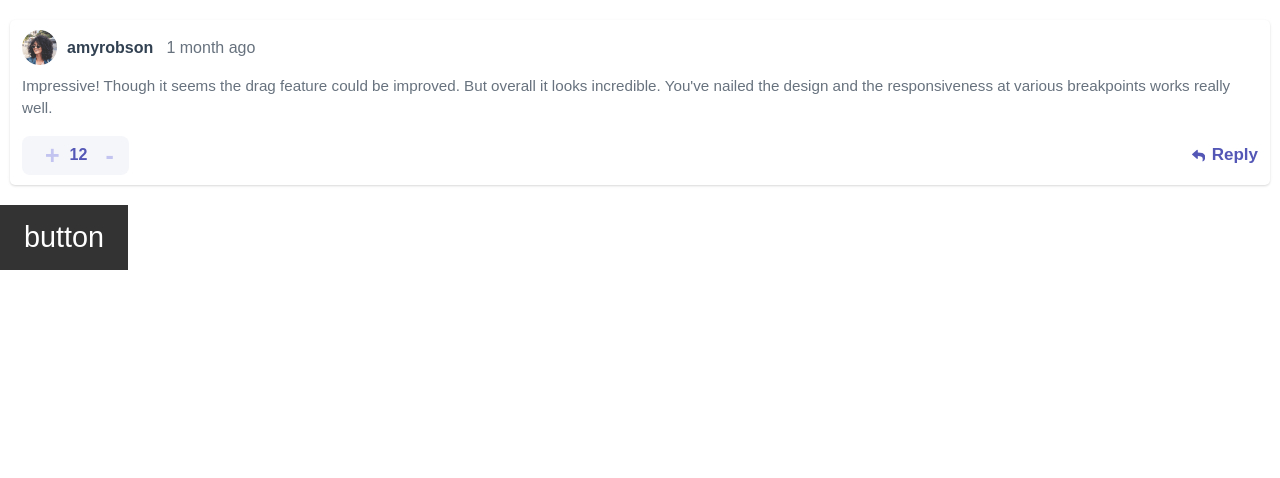
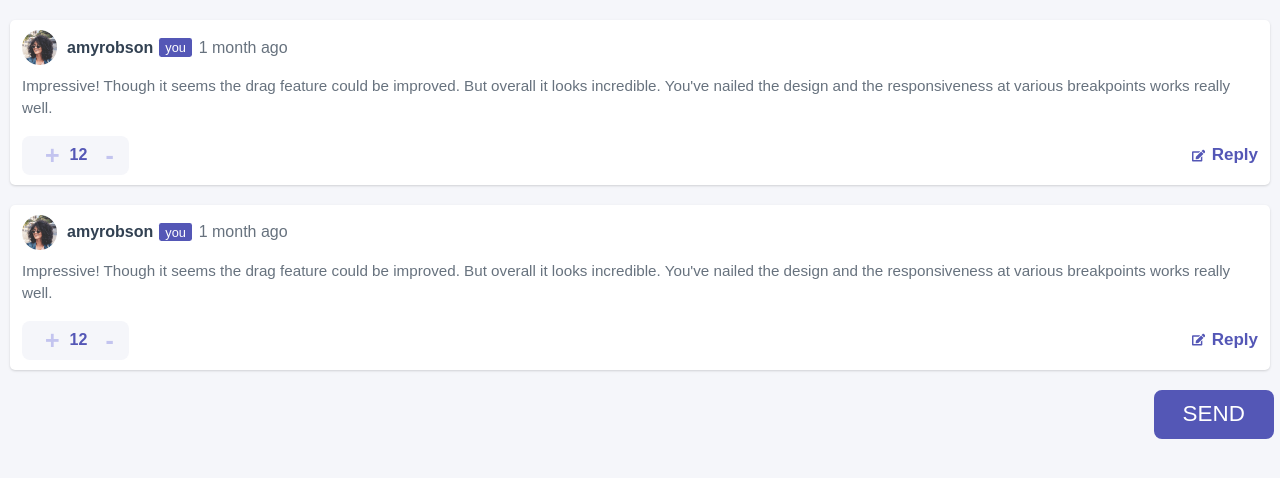
Before and after one commit to Webmekanic/Interactive-Comments, a React (Create React App) app: page / in a window 1280 px wide. Shown: the top 478 px of the page. Built offline with nearby package versions, Linux system fonts and the light colour scheme; a web font is replaced by a local one.

Commit message:
refac:: clean up comment card component

```diff
--- a/src/App.js
+++ b/src/App.js
@@ -7,6 +7,7 @@ function App() {
   return (
     <div className="App">
       <CommentCard />
+      <CommentCard />
       <Button primary>Send</Button>
     </div>
   )
--- a/src/components/commentCard.jsx
+++ b/src/components/commentCard.jsx
@@ -3,7 +3,7 @@ import Card from "./shared/card/card"
 import user from "../images/avatars/image-amyrobson.png"
 import CommentVote from "./commentVote"
 import { CommentWrapper } from "./styled/comment"
-import { FaReply } from "react-icons/fa"
+import { FaReply, FaEdit } from "react-icons/fa"
 
 const commentCard = () => {
   return (
@@ -14,6 +14,7 @@ const commentCard = () => {
             <img src={user} alt="User" />
           </div>
           <h3 className="userName">amyrobson</h3>
+          <p className="youTag">you</p>
           <p className="createdDate">1 month ago</p>
         </div>
         <p className="comment">
@@ -24,7 +25,7 @@ const commentCard = () => {
         <div className="commentBtn">
           <CommentVote />
           <button className="replyBtn">
-            <FaReply size={"13.3"} />
+            <FaEdit size={"13.3"} />
             Reply
           </button>
         </div>
--- a/src/components/shared/button.jsx
+++ b/src/components/shared/button.jsx
@@ -2,7 +2,7 @@ import React from "react"
 import { StyledButton } from "../styled/styledButton"
 
 const Button = ({ type, text, children }) => {
-  return <StyledButton text={text}>button</StyledButton>
+  return <StyledButton text={text}>send</StyledButton>
 }
 
 export default Button
--- a/src/components/shared/card/card.jsx
+++ b/src/components/shared/card/card.jsx
@@ -2,7 +2,7 @@ import React from "react"
 import styled from "styled-components"
 
 export const Wrapper = styled.section`
-  background-color: ${(props) => props.theme.colors.White};
+  background: ${(props) => props.theme.colors.White};
   color: ${(props) => props.theme.colors.grayishBlue};
   border-radius: 5px;
   padding: 10px 12px;
--- a/src/components/styled/comment.jsx
+++ b/src/components/styled/comment.jsx
@@ -6,6 +6,8 @@ export const CommentWrapper = styled.section`
   align-items: center;
   text-align: center;
   padding-bottom: 10px;
+  // border: 2px solid red;
+
 
   .styledImg{
   height: 35px;
@@ -25,8 +27,17 @@ export const CommentWrapper = styled.section`
     font-size: 16px;
     color:  ${(props) => props.theme.colors.darkBlue};
   }
+  .youTag{
+    // border: 2px solid red;
+    margin-left: 0.35rem;
+    background-color: ${(props) => props.theme.colors.moderateBlue};
+    color: white;
+    padding: 0.1rem 0.4rem;
+    font-size: 0.8rem;
+    border-radius: 0.15rem;
+  }
   .createdDate{
-    margin-left: 0.825rem;
+    margin-left: 0.4rem;
    color: ${(props) => props.theme.colors.grayishBlue};
     font-weight: 500;
     font-size: 16px;
--- a/src/components/styled/styledButton.jsx
+++ b/src/components/styled/styledButton.jsx
@@ -1,10 +1,15 @@
 import styled from "styled-components"
 
 export const StyledButton = styled.button`
-  padding: 1rem 1.5rem;
-  font-size: 1.8rem;
+  padding: 0.73rem 1.8rem;
+  font-size: clamp(1.2rem, 2vw, 1.4rem);
   color: #fff;
   outline: none;
   border: none;
-  background-color: #333;
+  background-color: ${(props) => props.theme.colors.moderateBlue};
+  border-radius: 0.5rem;
+  font-weight: 400;
+  text-transform: uppercase;
+  float: right;
+  margin-right: 0.4rem;
 `
--- a/src/theme/globalStyles.jsx
+++ b/src/theme/globalStyles.jsx
@@ -13,6 +13,10 @@ html{
   box-sizing: border-box;
   font-family: 'Rubik', sans-serif;
 }
+body{
+  background: hsl(228, 33%, 97%);
+
+}
 `
 
 export default GlobalStyle
```
